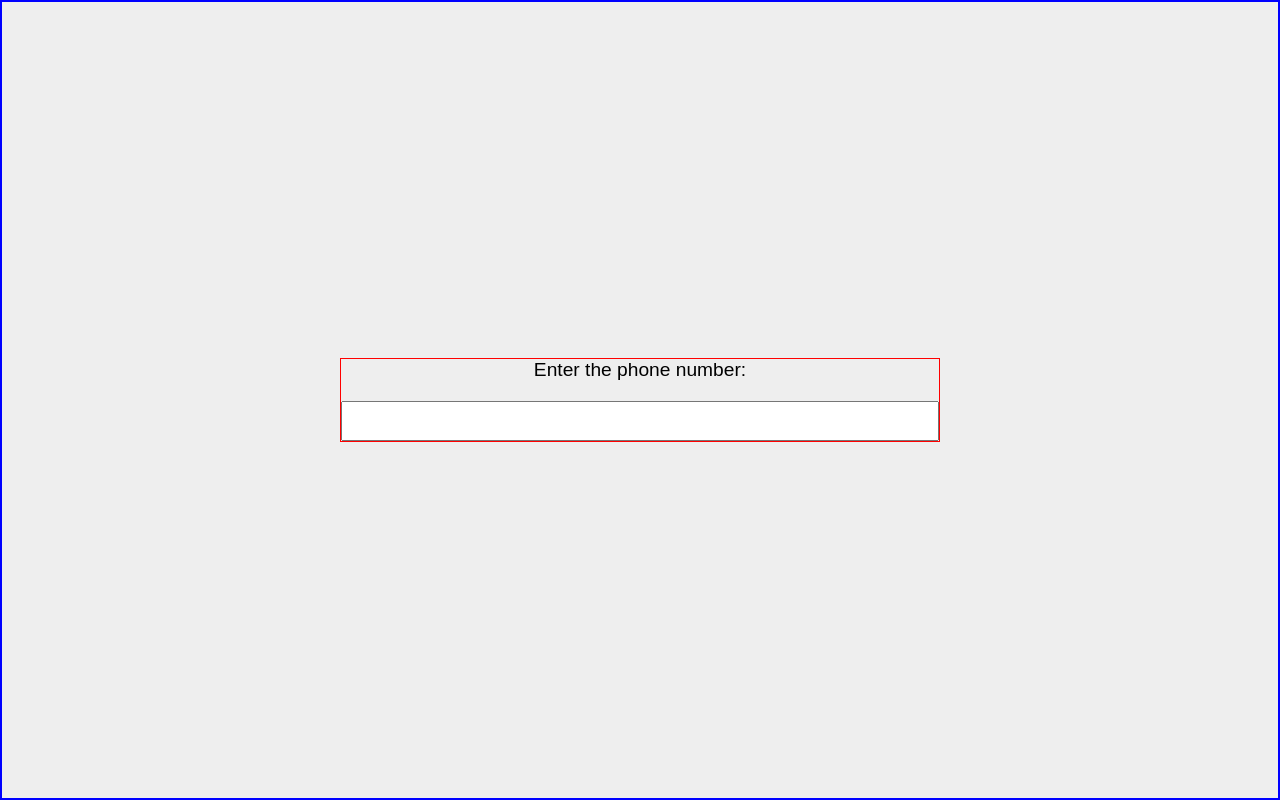
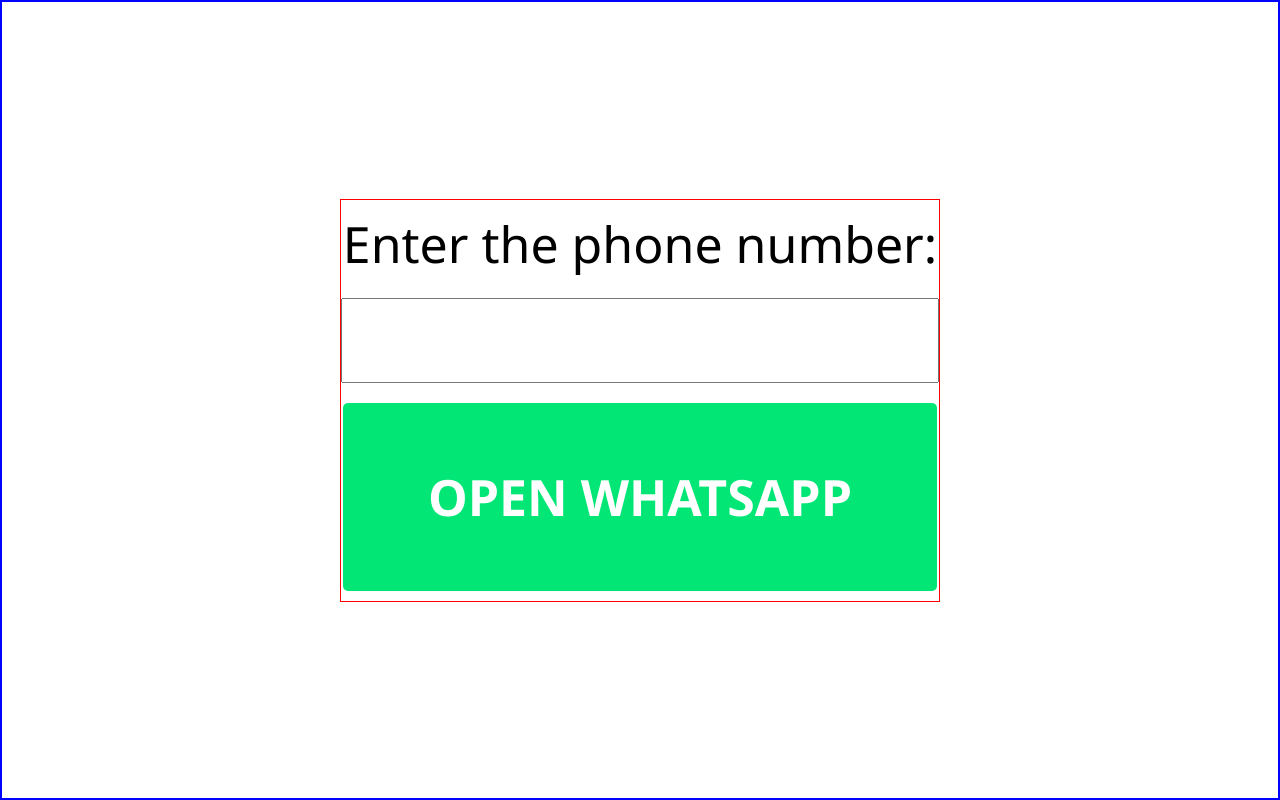
Before and after one commit to Okotin/WhatsApp-Message, a plain HTML site: page WhatsAppMessage/index.html in a window 1280 px wide. Drawn offline with Linux system fonts and the light colour scheme.

Commit message:
Add files via upload

```diff
--- a/WhatsAppMessage/index.html
+++ b/WhatsAppMessage/index.html
@@ -8,8 +8,11 @@
 	<body>
 		<div class="page_container">
 			<div class="phone_container">
-				<label id="phone_label" for="phone">Enter the phone number:</label>
-				<input type="tel" id="phone" name="phone">
+				<form class="phone_form">
+					<label id="phone_label" for="phone">Enter the phone number:</label>
+					<input type="tel" id="phone" name="phone">
+					<input type="submit" class="button button--green" id="submit_phone" value="Open WhatsApp">
+				</form>
 			</div>
 		</div>
 	</body>
--- a/WhatsAppMessage/style.css
+++ b/WhatsAppMessage/style.css
@@ -1,6 +1,7 @@
 * {
-	font-family: Arial;
+	font-family: "Segoe UI";
 	box-sizing: border-box;
+	font-size: min(5vw, 50px);
 }
 
 body {
@@ -11,27 +12,50 @@ body {
 	height: 100vh;
 	display: flex;
 	align-items: center;
-	background-color: #EEE;
 	border: 2px solid blue;
 }
 
 .phone_container {
-	font-size: 1.2em;
 	margin: 0 auto;
 	border: 1px solid red;
 	width: 70%;
 	max-width: 600px;
+}
+
+.phone_form {
+	width: 100%;
 	display: flex;
 	flex-direction: column;
+	align-items: center;
 	text-align: center;
 }
 
+.phone_form * {
+	margin: 10px 0;
+}
+
+.button {
+	border-radius: 5px;
+	padding: 1.2em 1.7em;
+	max-width: 100%;
+	border: none;
+	text-transform: uppercase;
+	font-weight: 600;
+	word-wrap: break-word;
+}
+
+.button--green {
+	background-color: #01E675;
+	color: white;
+}
+
 #phone_label {
-	margin-bottom: 20px;
 }
+
 
 #phone {
 	text-align: center;
-	font-size: 1.5em;
-	height: 40px;
+	font-size: 1.7em;
+	height: 1em;
+	width: 100%;
 }
```
